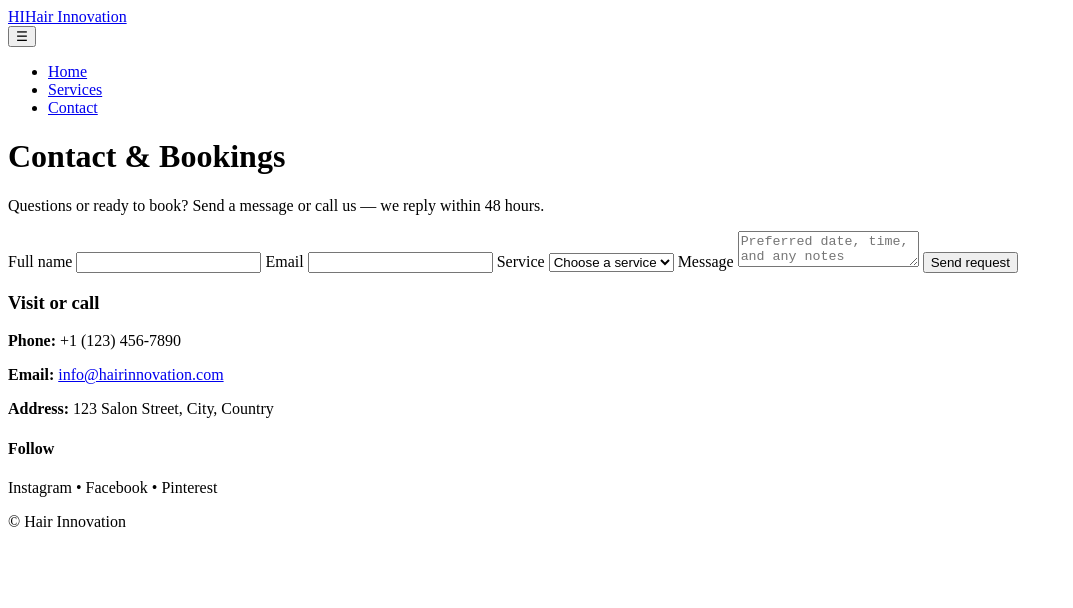
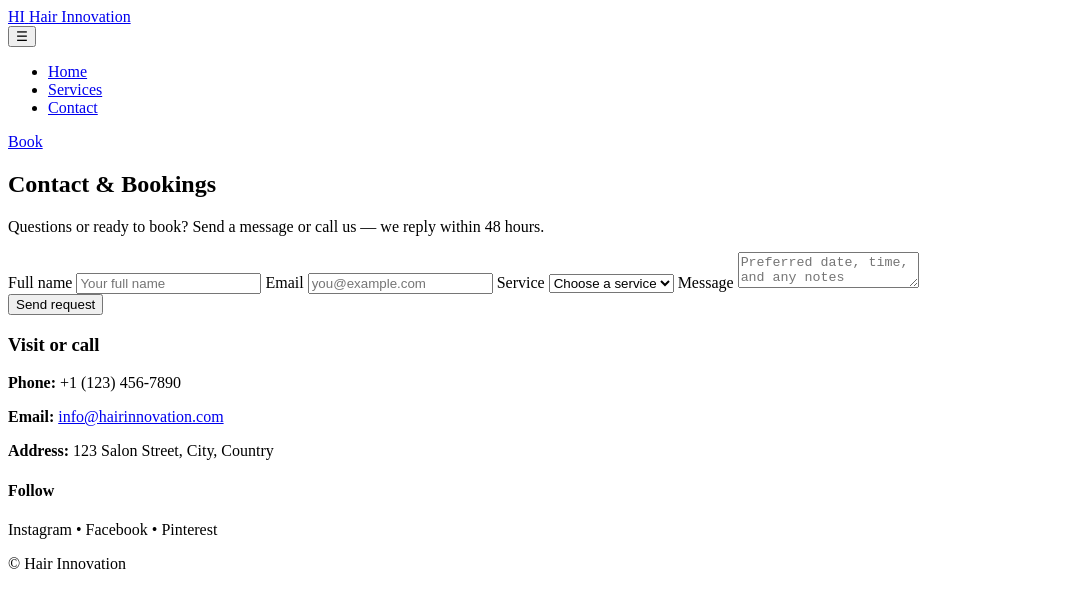
Before and after one commit to shreya-0806/Hair-Innovation-Salon, a plain HTML site: page contact.html in a window 1280 px wide. Shown: the whole page, without its empty margins (0-1073 px from the left). Drawn offline with Linux system fonts and the light colour scheme.

Commit message:
Refactor contact.html for better structure and accessibility
Updated the contact page structure and improved accessibility features.

```diff
--- a/contact.html
+++ b/contact.html
@@ -1,38 +1,43 @@
 <!doctype html>
 <html lang="en">
 <head>
-  <meta charset="utf-8">
-  <meta name="viewport" content="width=device-width,initial-scale=1">
+  <meta charset="utf-8" />
+  <meta name="viewport" content="width=device-width,initial-scale=1" />
   <title>Hair Innovation — Contact</title>
-  <link rel="stylesheet" href="styles.css">
+  <link rel="stylesheet" href="styles.css" />
 </head>
 <body>
   <header class="site-header">
     <div class="container header-inner">
-      <a class="brand" href="index.html"><span class="logo">HI</span><span class="brand-name">Hair Innovation</span></a>
-      <nav class="main-nav" aria-label="Main Navigation">
+      <a class="brand" href="index.html">
+        <span class="logo" aria-hidden>HI</span>
+        <span class="brand-name">Hair Innovation</span>
+      </a>
+
+      <nav class="main-nav" aria-label="Primary">
         <button class="nav-toggle" aria-expanded="false" aria-controls="nav-list">☰</button>
         <ul id="nav-list" class="nav-list">
-          <li><a href="index.html">Home</a></li>
-          <li><a href="services.html">Services</a></li>
-          <li><a href="contact.html">Contact</a></li>
+          <li><a href="index.html" class="nav-link">Home</a></li>
+          <li><a href="services.html" class="nav-link">Services</a></li>
+          <li><a href="contact.html" class="nav-link active">Contact</a></li>
         </ul>
+        <a class="btn small cta-desktop" href="contact.html">Book</a>
       </nav>
     </div>
   </header>
 
   <main class="container">
+    <section class="contact-page">
       <h1>Contact & Bookings</h1>
       <p class="muted">Questions or ready to book? Send a message or call us — we reply within 48 hours.</p>
 
       <div class="grid contact-grid">
         <form id="contactForm" class="contact-form" method="POST" action="#" novalidate>
-        <!-- To make this send emails, replace action with Formspree URL or use Netlify Forms -->
           <label for="name">Full name</label>
-        <input id="name" name="name" type="text" required>
+          <input id="name" name="name" type="text" placeholder="Your full name" required>
 
           <label for="email">Email</label>
-        <input id="email" name="email" type="email" required>
+          <input id="email" name="email" type="email" placeholder="you@example.com" required>
 
           <label for="service">Service</label>
           <select id="service" name="service">
@@ -46,8 +51,10 @@
           <label for="message">Message</label>
           <textarea id="message" name="message" placeholder="Preferred date, time, and any notes"></textarea>
 
-        <button type="submit" class="btn primary">Send request</button>
-        <p id="formMessage" class="muted"></p>
+          <div class="form-row">
+            <button type="submit" class="btn gradient">Send request</button>
+            <div id="formMessage" class="muted"></div>
+          </div>
         </form>
 
         <aside class="contact-info">
@@ -60,6 +67,7 @@
           <p class="muted">Instagram • Facebook • Pinterest</p>
         </aside>
       </div>
+    </section>
   </main>
 
   <footer class="site-footer">
```
Lines whose indentation alone changed are shown as unchanged.
